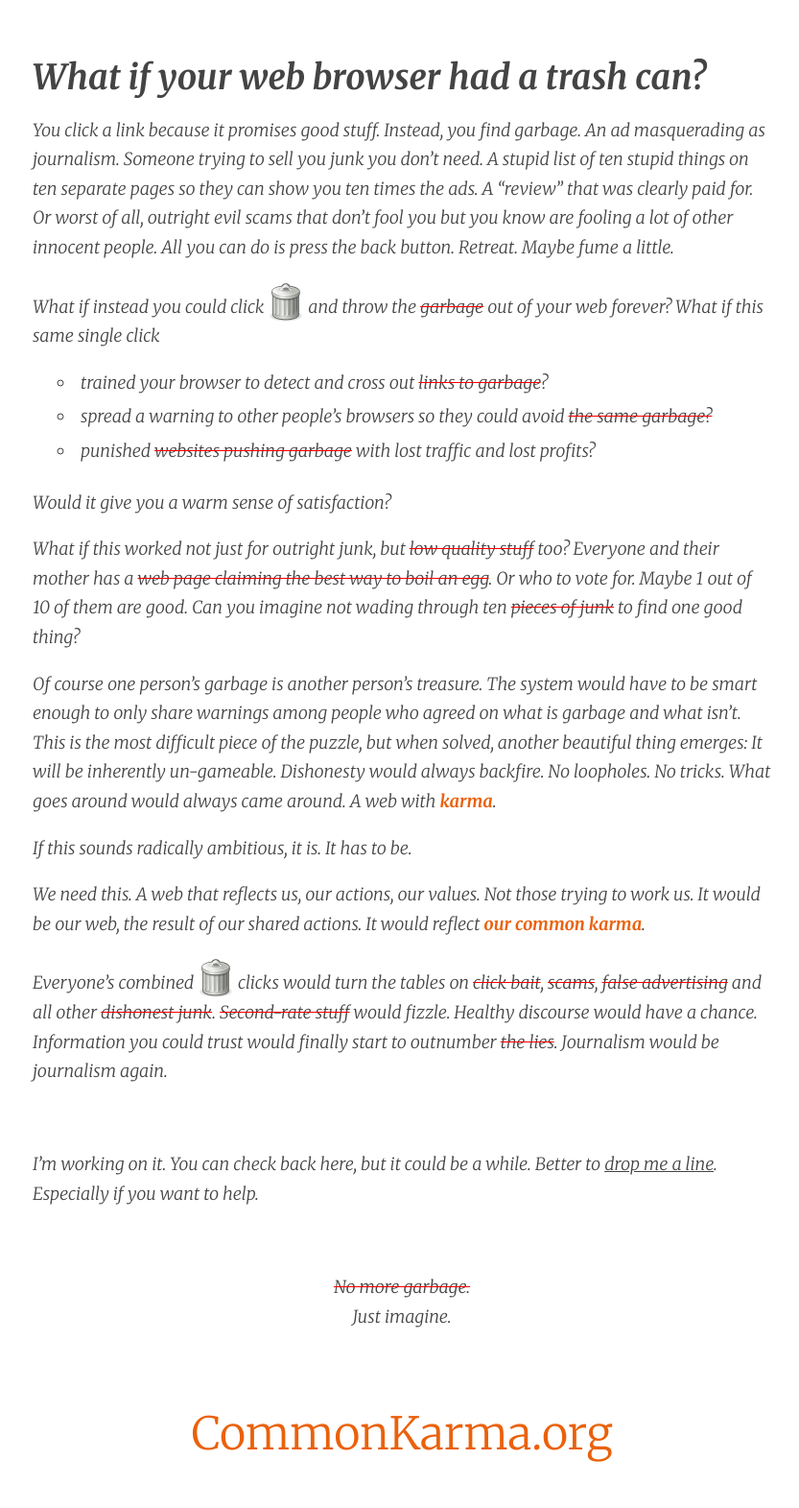
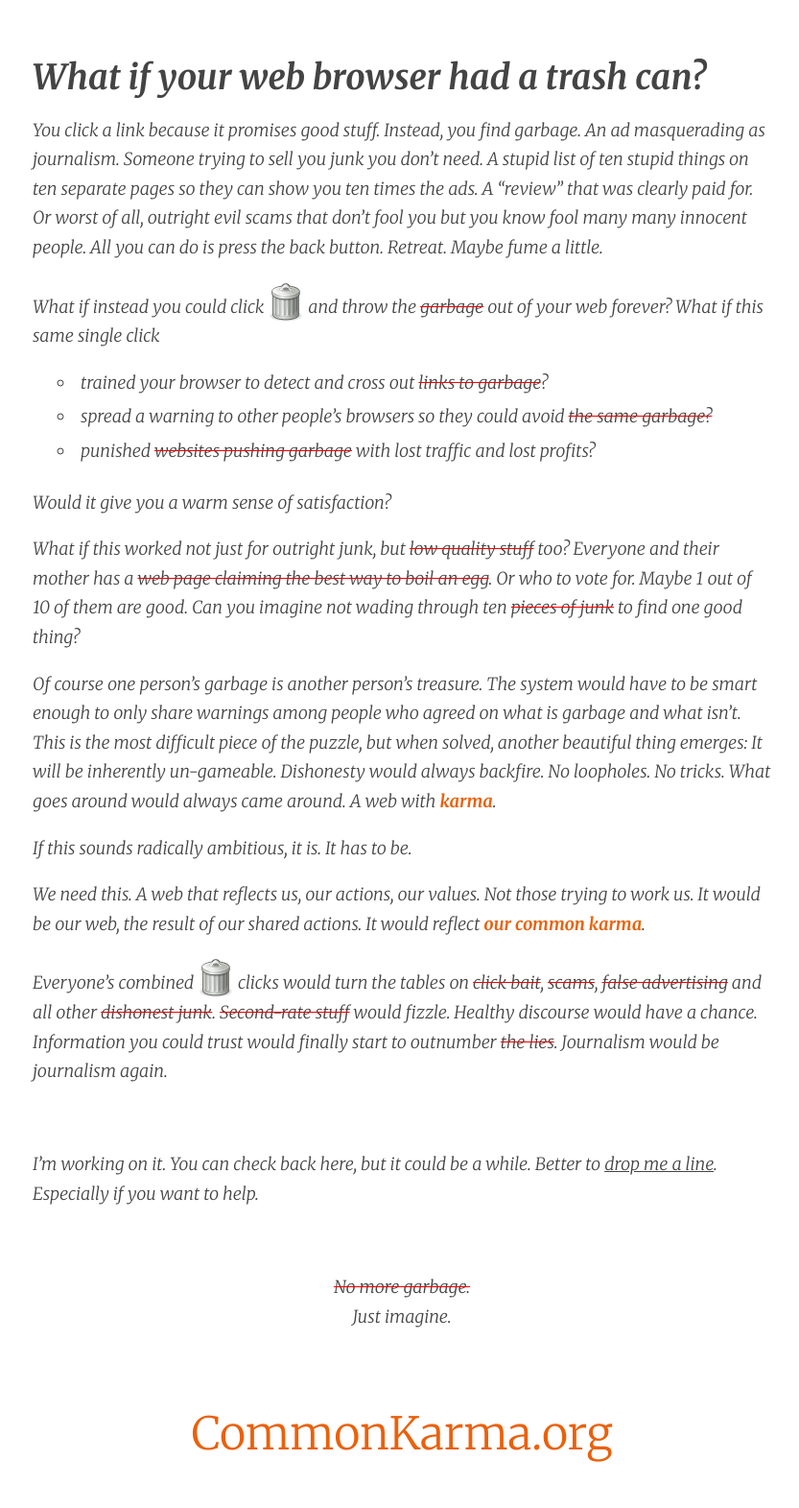
Before and after one commit to commonkarma/commonkarma.org-source, a Jekyll site: the page built from index.md, in a window 1280 px wide. Shown: the whole page at 96% size, without its empty margins (221-1054 px from the left). Built offline with Jekyll 4.4.1, drawn with Linux system fonts in a browser that asks for light colours; nearby versions of some CDN libraries; comment, search, counter and statistics services are not loaded.

Commit message:
minor wording

```diff
--- a/index.md
+++ b/index.md
@@ -7,7 +7,7 @@ title: What If?
 
 # What if your web browser had a trash can?
 
-You click a link because it promises good stuff. Instead, you find garbage. An ad masquerading as journalism. Someone trying to sell you junk you don't need. A stupid list of ten stupid things on ten separate pages so they can show you ten times the ads. A "review" that was clearly paid for. Or worst of all, outright evil scams that don't fool you but you know are fooling a lot of other innocent people. All you can do is press the back button. Retreat. Maybe fume a little.
+You click a link because it promises good stuff. Instead, you find garbage. An ad masquerading as journalism. Someone trying to sell you junk you don't need. A stupid list of ten stupid things on ten separate pages so they can show you ten times the ads. A "review" that was clearly paid for. Or worst of all, outright evil scams that don't fool you but you know fool many many innocent people. All you can do is press the back button. Retreat. Maybe fume a little.
 
 What if instead you could click <span class="garbage-can">![a trash can](./images/garbage-can.svg)</span> and throw the <del>garbage</del> out of *your* web *forever*? What if this same single click
 
```
